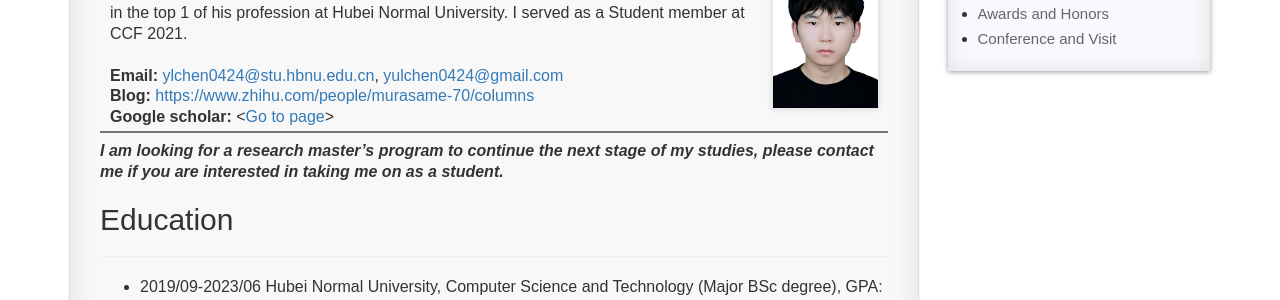
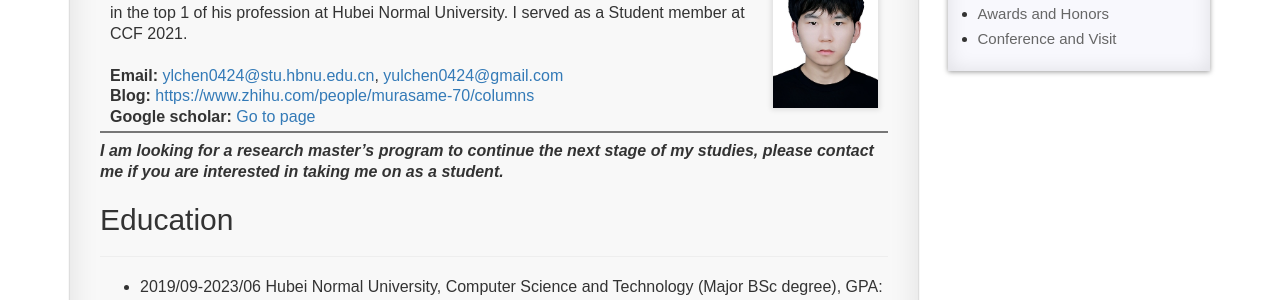
Before and after one commit to yulongC/yulongC.github.io, a Jekyll site: the page built from pages/1_homepage.md, in a window 1280 px wide. Shown: the part 229-529 px from the top of the page. Built offline with Jekyll 4.4.1, drawn with Linux system fonts in a browser that asks for light colours; comment, search, counter and statistics services are not loaded.

Commit message:
Update 1_homepage.md

```diff
--- a/pages/1_homepage.md
+++ b/pages/1_homepage.md
@@ -11,7 +11,7 @@
 
 ## **Yulong Chen**
 
-| <br> I am a student at Hubei Normal University. My major is Computer Science and Technology, with a focus on Human computer interaction / Interpretable Artificial Intelligence (XAI) / Computer Graphic / Zero-shot Point Cloud Segmentation / Computer Vision. I am ranked in the top 1 of his profession at Hubei Normal University. I served as a Student member at CCF 2021. <br> <br> **Email:** <ylchen0424@stu.hbnu.edu.cn>, <yulchen0424@gmail.com> <br> **Blog:** <https://www.zhihu.com/people/murasame-70/columns>  <br> **Google scholar:** <[Go to page](https://scholar.google.com/citations?hl=en&user=G4RazmQAAAAJ&view_op=list_works&gmla=AOV7GLMocIzBzFzB3jGGdrzAaTuncsxcl1r1nD7tQGtvVPucTCOyUvQZ4YUjoouO6NzDMY6W1OnE4XuL-jGo7QMQzTs6GHV_FV8Ax3LqWM8ycc0-a3LA0vU2IYw4iL9C5bJu4Zxzn1zE)> <br> | <br> &emsp; ![image](https://yulongC.github.io/images/chen-2023.jpg) <br> <br> |
+| <br> I am a student at Hubei Normal University. My major is Computer Science and Technology, with a focus on Human computer interaction / Interpretable Artificial Intelligence (XAI) / Computer Graphic / Zero-shot Point Cloud Segmentation / Computer Vision. I am ranked in the top 1 of his profession at Hubei Normal University. I served as a Student member at CCF 2021. <br> <br> **Email:** <ylchen0424@stu.hbnu.edu.cn>, <yulchen0424@gmail.com> <br> **Blog:** <https://www.zhihu.com/people/murasame-70/columns>  <br> **Google scholar:** [Go to page](https://scholar.google.com/citations?hl=en&user=G4RazmQAAAAJ&view_op=list_works&gmla=AOV7GLMocIzBzFzB3jGGdrzAaTuncsxcl1r1nD7tQGtvVPucTCOyUvQZ4YUjoouO6NzDMY6W1OnE4XuL-jGo7QMQzTs6GHV_FV8Ax3LqWM8ycc0-a3LA0vU2IYw4iL9C5bJu4Zxzn1zE) <br> | <br> &emsp; ![image](https://yulongC.github.io/images/chen-2023.jpg) <br> <br> |
 
 ***I am looking for a research master's program to continue the next stage of my studies, please contact me if you are interested in taking me on as a student.***
 
```
